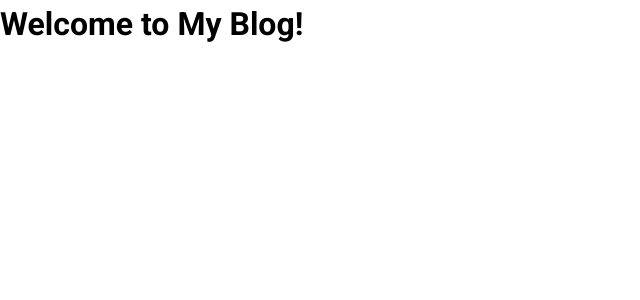
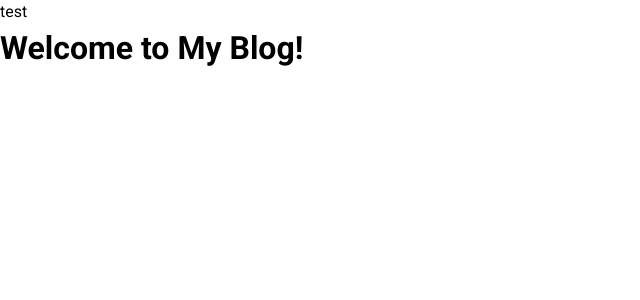
Before and after one commit to facundo-tunas/pfml-blog-frontend, a React (Vite) app: page / in a window 1280 px wide. Shown: the top 300 px of the page, without its empty margins (0-640 px from the left). Built offline with nearby package versions, Linux system fonts and the light colour scheme.

Commit message:
Don't load header in auth pages

```diff
--- a/src/App.jsx
+++ b/src/App.jsx
@@ -5,6 +5,8 @@ import {
   Routes,
   Navigate,
 } from "react-router-dom"; // Import Navigate
+
+import Header from "./components/Header";
 import Auth from "./pages/Auth";
 import Home from "./pages/Home";
 import { jwtDecode } from "jwt-decode";
@@ -34,11 +36,15 @@ const App = () => {
 
   return (
     <Router>
-      <div className="App">
       <Routes>
         <Route
           path="/"
-            element={<Home username={username} handleLogout={handleLogout} />}
+          element={
+            <>
+              <Header />
+              <Home username={username} handleLogout={handleLogout} />
+            </>
+          }
         />
         <Route
           path="/login"
@@ -49,7 +55,6 @@ const App = () => {
           element={isLoggedIn ? <Navigate to="/" /> : <Auth type={false} />}
         />
       </Routes>
-      </div>
     </Router>
   );
 };
--- /dev/null
+++ b/src/components/Header.jsx
@@ -0,0 +1,5 @@
+const Header = () => {
+  return <header>test</header>;
+};
+
+export default Header;
--- a/src/pages/Home.jsx
+++ b/src/pages/Home.jsx
@@ -1,8 +1,8 @@
 const Home = () => {
   return (
-    <div>
+    <main>
       <h1>Welcome to My Blog!</h1>
-    </div>
+    </main>
   );
 };
 
```
Also changed, not shown: src/pages/Home.css (added). Lines whose indentation alone changed are shown as unchanged.
